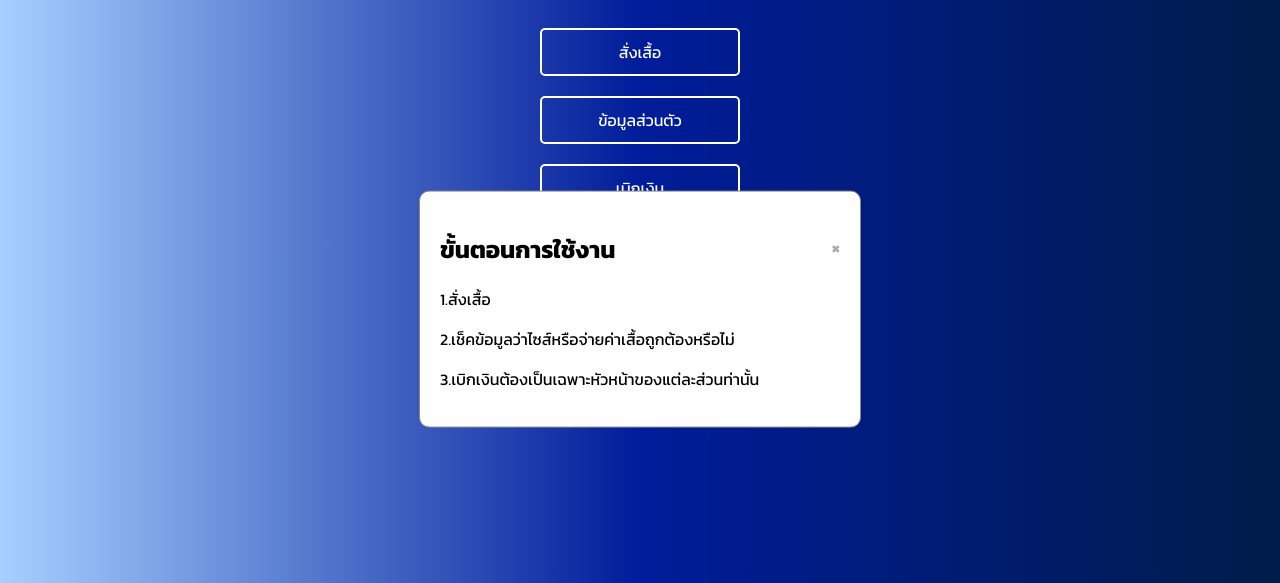
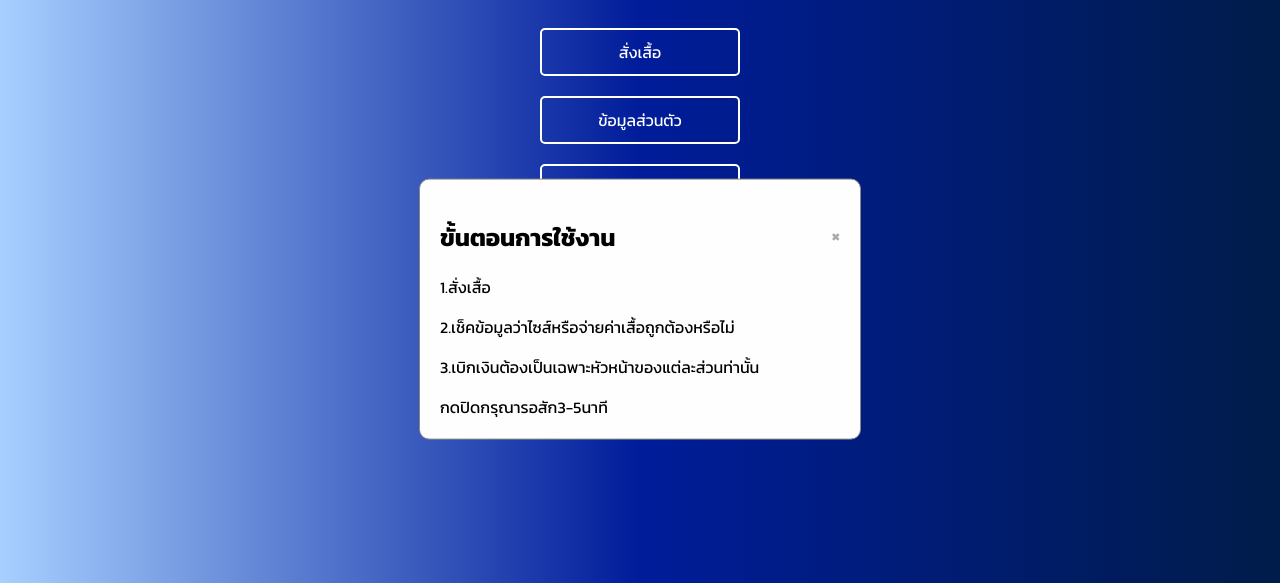
Before and after one commit to SriwichaiHkp/SriwichaiHkp.github.io, a plain HTML site: page index.html in a window 1280 px wide. Shown: the part 91-674 px from the top of the page. Drawn offline with Linux system fonts and the light colour scheme.

Commit message:
Update index.html

```diff
--- a/index.html
+++ b/index.html
@@ -47,6 +47,7 @@
       <p>1.สั่งเสื้อ</p>
       <p>2.เช็คข้อมูลว่าไซส์หรือจ่ายค่าเสื้อถูกต้องหรือไม่</p>
       <p>3.เบิกเงินต้องเป็นเฉพาะหัวหน้าของแต่ละส่วนท่านั้น</p>
+      <p10>กดปิดกรุณารอสัก3-5นาที</p10>
     </div>
   </div>
 
```
